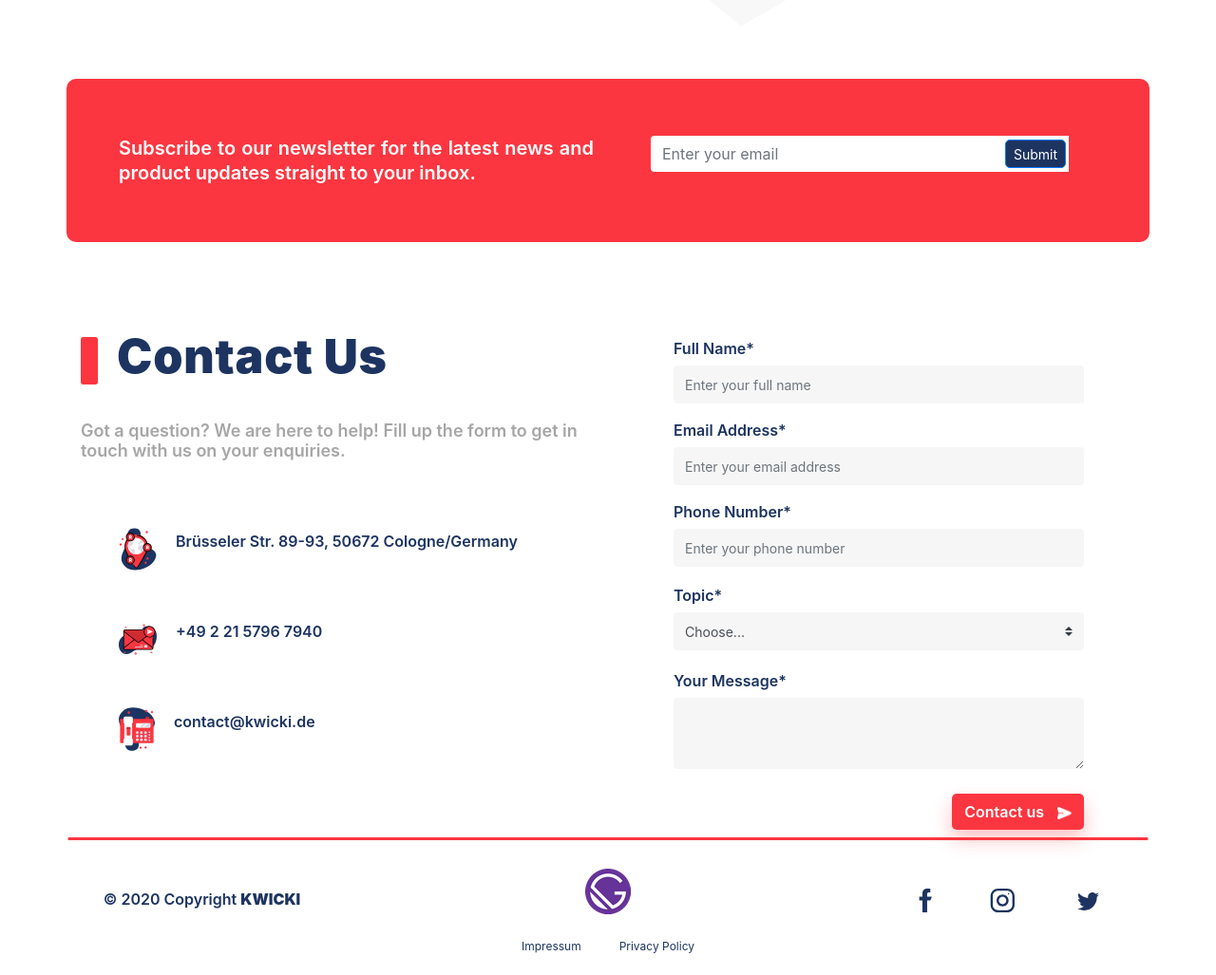
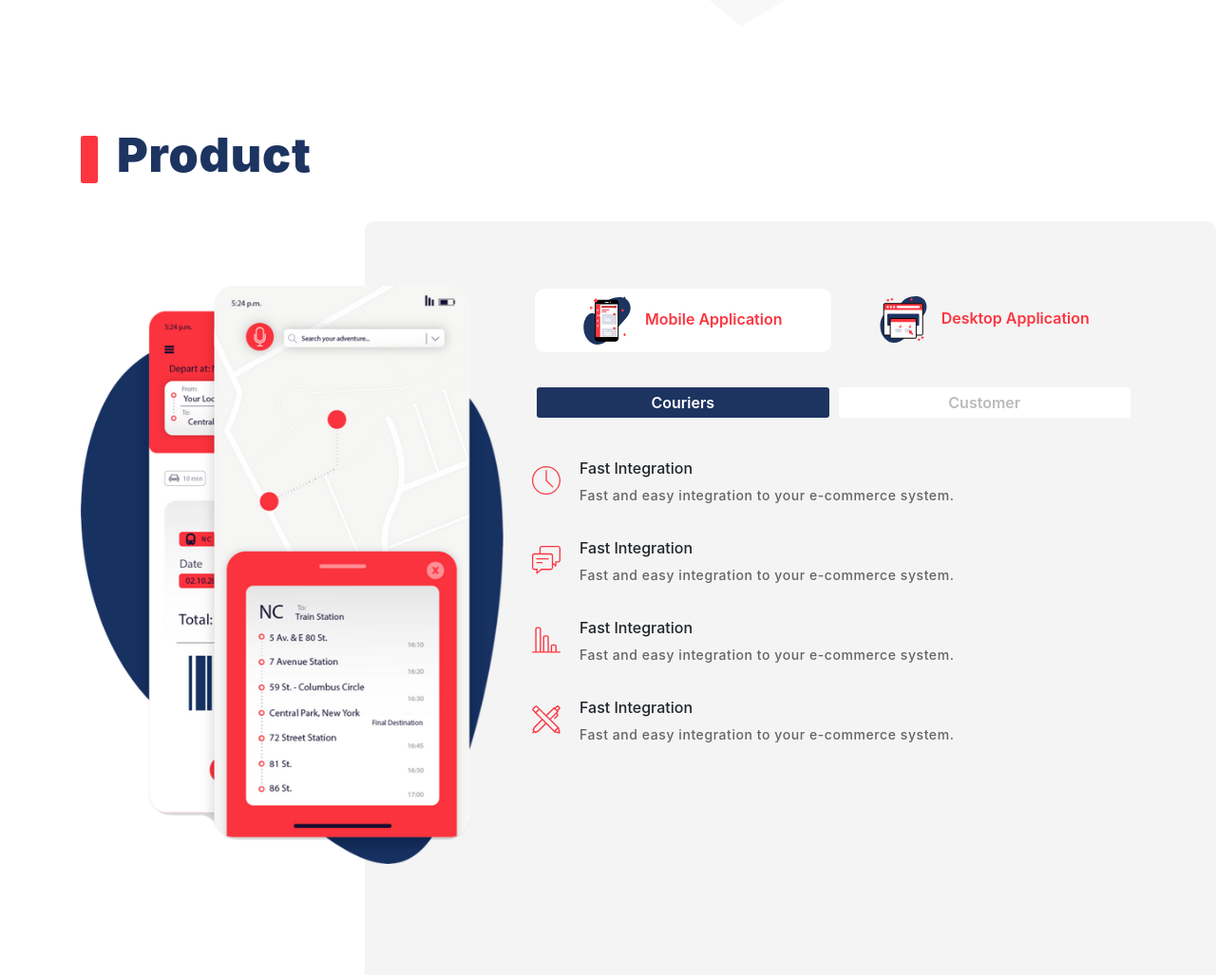
Before and after one commit to LilyanAhmet/kwici-land-page, a Gatsby site: page / in a window 1280 px wide. Shown: the part 3020-4047 px from the top of the page at 95% size. Built offline with nearby package versions, Linux system fonts and the light colour scheme; Gatsby itself is replaced by a stand-in of ours.

Commit message:
implementing product

```diff
--- a/src/components/contactus.js
+++ b/src/components/contactus.js
@@ -1,7 +1,7 @@
 import React from "react"
 import { Container, Row, Col, Form } from "react-bootstrap"
 import SectionTitle from "./section-title"
-import Button from './Button'
+
 /* resources */
 import MapIcon from "../images/map.svg"
 import Message from "../images/message.svg"
--- /dev/null
+++ b/src/components/product.js
@@ -0,0 +1,168 @@
+import React from "react"
+import { Container, Row, Col, Nav, Tab } from "react-bootstrap"
+import SectionTitle from "./section-title"
+/* resources*/
+import Mobile from "../images/mobile.svg"
+import Desktop from "../images/desktop.svg"
+import ProductImg from "../images/rsz_product.png"
+import Fast from "../images/time.svg"
+import Support from "../images/communication.svg"
+import Statistics from "../images/chart.svg"
+import Delivery from "../images/pen.svg"
+const Product = () => {
+  return (
+    <div className="product">
+      <div className="bg"></div>
+      <Container>
+        <Row>
+          <Col>
+            <SectionTitle title="Product" />
+          </Col>
+        </Row>
+        <Row style={{ marginTop: "100px" }}>
+          <Col md={5} sm={12}>
+            <img src={ProductImg} style={{ width: "100%" }} />
+          </Col>
+          <Col md={7} sm={12}>
+            <Tab.Container id="left-tabs-example" defaultActiveKey="mobile">
+              <Nav justify variant="tabs">
+                <Nav.Item>
+                  <Nav.Link eventKey="mobile">
+                    <img src={Mobile} />
+                    Mobile Application
+                  </Nav.Link>
+                </Nav.Item>
+                <Nav.Item>
+                  <Nav.Link eventKey="desktop">
+                    <img src={Desktop} />
+                    Desktop Application
+                  </Nav.Link>
+                </Nav.Item>
+              </Nav>
+              <Tab.Content>
+                <Tab.Pane eventKey="mobile">
+                  <div>
+                    <Tab.Container
+                      id="left-tabs-example"
+                      defaultActiveKey="couriers"
+                    >
+                      <Nav justify variant="tabs">
+                        <Nav.Item>
+                          <Nav.Link eventKey="couriers">Couriers</Nav.Link>
+                        </Nav.Item>
+                        <Nav.Item>
+                          <Nav.Link eventKey="customer">Customer</Nav.Link>
+                        </Nav.Item>
+                      </Nav>
+                      <Tab.Content>
+                        <Tab.Pane eventKey="couriers">
+                          <div className="details">
+                            <div className="element">
+                              <img src={Fast} />
+                              <div className="text">
+                                <h6>Fast Integration</h6>
+                                <p>
+                                  {" "}
+                                  Fast and easy integration to your e-commerce
+                                  system.
+                                </p>
+                              </div>
+                            </div>
+                            <div className="element">
+                              <img src={Support} />
+                              <div className="text">
+                                <h6>Fast Integration</h6>
+                                <p>
+                                  {" "}
+                                  Fast and easy integration to your e-commerce
+                                  system.
+                                </p>
+                              </div>
+                            </div>
+                            <div className="element">
+                              <img src={Statistics} />
+                              <div className="text">
+                                <h6>Fast Integration</h6>
+                                <p>
+                                  {" "}
+                                  Fast and easy integration to your e-commerce
+                                  system.
+                                </p>
+                              </div>
+                            </div>
+                            <div className="element">
+                              <img src={Delivery} />
+                              <div className="text">
+                                <h6>Fast Integration</h6>
+                                <p>
+                                  {" "}
+                                  Fast and easy integration to your e-commerce
+                                  system.
+                                </p>
+                              </div>
+                            </div>
+                          </div>
+                        </Tab.Pane>
+                        <Tab.Pane eventKey="customer">
+                        <div className="details">
+                            <div className="element">
+                              <img src={Fast} />
+                              <div className="text">
+                                <h6>Fast Integration</h6>
+                                <p>
+                                  {" "}
+                                  Fast and easy integration to your e-commerce
+                                  system.
+                                </p>
+                              </div>
+                            </div>
+                            <div className="element">
+                              <img src={Support} />
+                              <div className="text">
+                                <h6>Fast Integration</h6>
+                                <p>
+                                  {" "}
+                                  Fast and easy integration to your e-commerce
+                                  system.
+                                </p>
+                              </div>
+                            </div>
+                            <div className="element">
+                              <img src={Statistics} />
+                              <div className="text">
+                                <h6>Fast Integration</h6>
+                                <p>
+                                  {" "}
+                                  Fast and easy integration to your e-commerce
+                                  system.
+                                </p>
+                              </div>
+                            </div>
+                            <div className="element">
+                              <img src={Delivery} />
+                              <div className="text">
+                                <h6>Fast Integration</h6>
+                                <p>
+                                  {" "}
+                                  Fast and easy integration to your e-commerce
+                                  system.
+                                </p>
+                              </div>
+                            </div>
+                          </div>
+                        </Tab.Pane>
+                      </Tab.Content>
+                    </Tab.Container>
+                  </div>
+                </Tab.Pane>
+                <Tab.Pane eventKey="desktop">ssssssssssssssssssssss</Tab.Pane>
+              </Tab.Content>
+            </Tab.Container>
+          </Col>
+        </Row>
+      </Container>
+    </div>
+  )
+}
+
+export default Product
--- a/src/pages/index.js
+++ b/src/pages/index.js
@@ -7,6 +7,7 @@ import Promo from '../components/promo'
 import Features from '../components/features'
 import Workflow from '../components/workflow'
 import How from '../components/how-it-works'
+import Product from '../components/product'
 import Newsletter from '../components/newsletter'
 import Contact from '../components/contactus'
 import Footer from '../components/hoc/footer'
@@ -18,6 +19,7 @@ export default function Home() {
       <Features/>
       <Workflow/>
       <How/>
+      <Product/>
       <Newsletter/>
       <Contact />
       <Footer/>
--- a/src/styles/style.css
+++ b/src/styles/style.css
@@ -221,6 +221,77 @@
   padding-top: 50px;
 }
 
+.product {
+  padding-top: 60px;
+  margin-bottom: 260px;
+  position: relative;
+}
+.bg {
+  position: absolute;
+  right: 0;
+  top: 150px;
+  width: 70%;
+  border-radius: 10px;
+  height: 100%;
+  background-color: #f4f4f4;
+}
+.product .nav-tabs img {
+  width: 50px;
+  margin-right: 15px;
+}
+.product .nav-tabs a {
+  color: var(--main-theme-color--);
+  font-weight: 600;
+  border: none;
+  border-radius: 10px;
+  margin:3px;
+}
+.product .nav-tabs a {
+  color: var(--main-theme-color--);
+  font-weight: 600;
+
+}
+.product .nav-tabs {
+    border-bottom: none
+}
+.product .nav-tabs a.active {
+    color: var(--main-theme-color--);
+
+  }
+.product .tab-content .nav-tabs {
+    margin-top: 30px;
+}
+.product .tab-content .nav-tabs a{
+    background-color: #fff;
+    margin:5px;
+    border-radius: 3px;
+    padding: 4px;
+    color:#bbbbbb
+}
+.product .tab-content .nav-tabs a.active{
+    background-color:  var(--secondary-them-color--) !important;
+    color:#fff
+}
+.product .details {
+    padding-top: 40px;
+}
+.product .details .element{
+    display: flex;
+    margin-bottom: 20px;
+}
+.product .details .element img{
+    width: 30px;
+    margin-top: -20px;
+}
+.product .details .element .text{
+   padding-left: 20px;
+}
+.product .details .element .text p{
+    font-size: 14px;
+    letter-spacing: 0.57px;
+    color: #646464;
+    font-weight: 500;
+ }
 .newsletter {
   padding-bottom: 100px;
 }
@@ -290,34 +361,35 @@
   font-size: 16px;
   color: var(--secondary-them-color--);
 }
-.contact form input{
-      background-color:#f6f6f6;
+.contact form input {
+  background-color: #f6f6f6;
   font-size: 14px;
   border: none;
   height: 40px;
 }
-.contact form select{
-    background-color:#f6f6f6;
+.contact form select {
+  background-color: #f6f6f6;
   font-size: 14px;
   border: none;
   height: 40px;
 }
-.contact form textarea{
-    background-color:#f6f6f6;
+.contact form textarea {
+  background-color: #f6f6f6;
   font-size: 14px;
   border: none;
 }
-.contact form input:focus , .contact form textarea:focus , .contact form select:focus{
+.contact form input:focus,
+.contact form textarea:focus,
+.contact form select:focus {
   border: 1px solid var(--main-theme-color--);
   box-shadow: none;
-    background-color:#fff;
+  background-color: #fff;
 }
 
-  .contact form input:focus + label{
+.contact form input:focus + label {
   color: var(--main-theme-color--);
-
 }
-  .contact button{
+.contact button {
   object-fit: contain;
   border-radius: 5px;
   color: #fff;
@@ -327,12 +399,10 @@
   font-weight: 600;
   margin-top: 10px;
 }
-  .contact button img{
+.contact button img {
   width: 15px;
   margin-left: 10px;
 }
-
-
 
 .footer .left {
   padding-top: 20px;
```
Also changed, not shown: src/images/chart.svg (added), src/images/communication.svg (added), src/images/desktop.svg (added), src/images/group-22-4-x@3x.png (added), src/images/mobile.svg (added), src/images/pen.svg (added), src/images/product.png (added), src/images/rsz_product.png (added), src/images/time.svg (added). Lines whose indentation alone changed are shown as unchanged.
